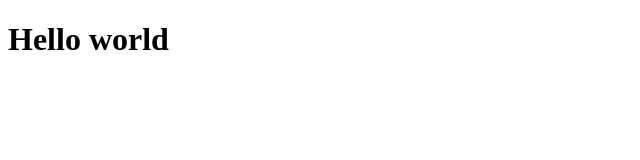
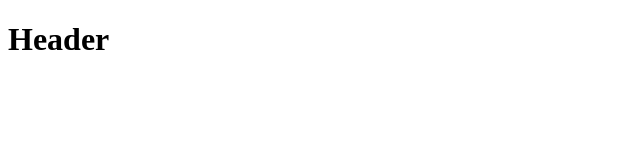
Before and after one commit to sebaspa/airbnb-clone, a Next.js app: page / in a window 1280 px wide. Shown: the top 160 px of the page, without its empty margins (0-640 px from the left). Built offline with nearby package versions, Linux system fonts and the light colour scheme.

Commit message:
Se crea e importa el componente Header

```diff
--- /dev/null
+++ b/components/Header.js
@@ -0,0 +1,9 @@
+function Header() {
+  return (
+    <div>
+      <h1>Header</h1>
+    </div>
+  );
+}
+
+export default Header;
--- a/pages/index.js
+++ b/pages/index.js
@@ -1,4 +1,5 @@
 import Head from 'next/head'
+import Header from '../components/Header'
 
 export default function Home() {
   return (
@@ -7,7 +8,7 @@
         <title>Airbnb</title>
         <link rel="icon" href="/favicon.ico" />
       </Head>
-      <h1>Hello world</h1>
+      <Header />
     </div>
   )
 }
```
